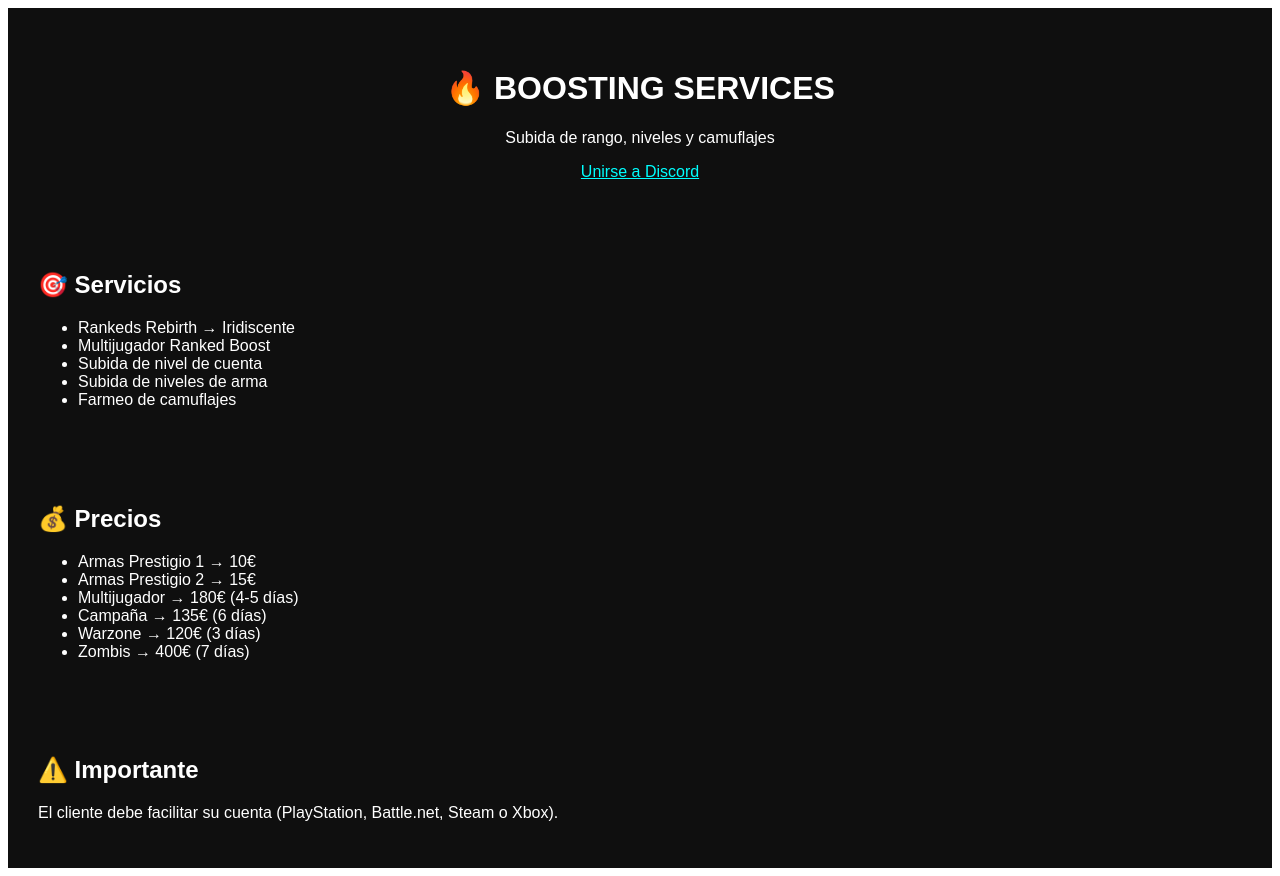
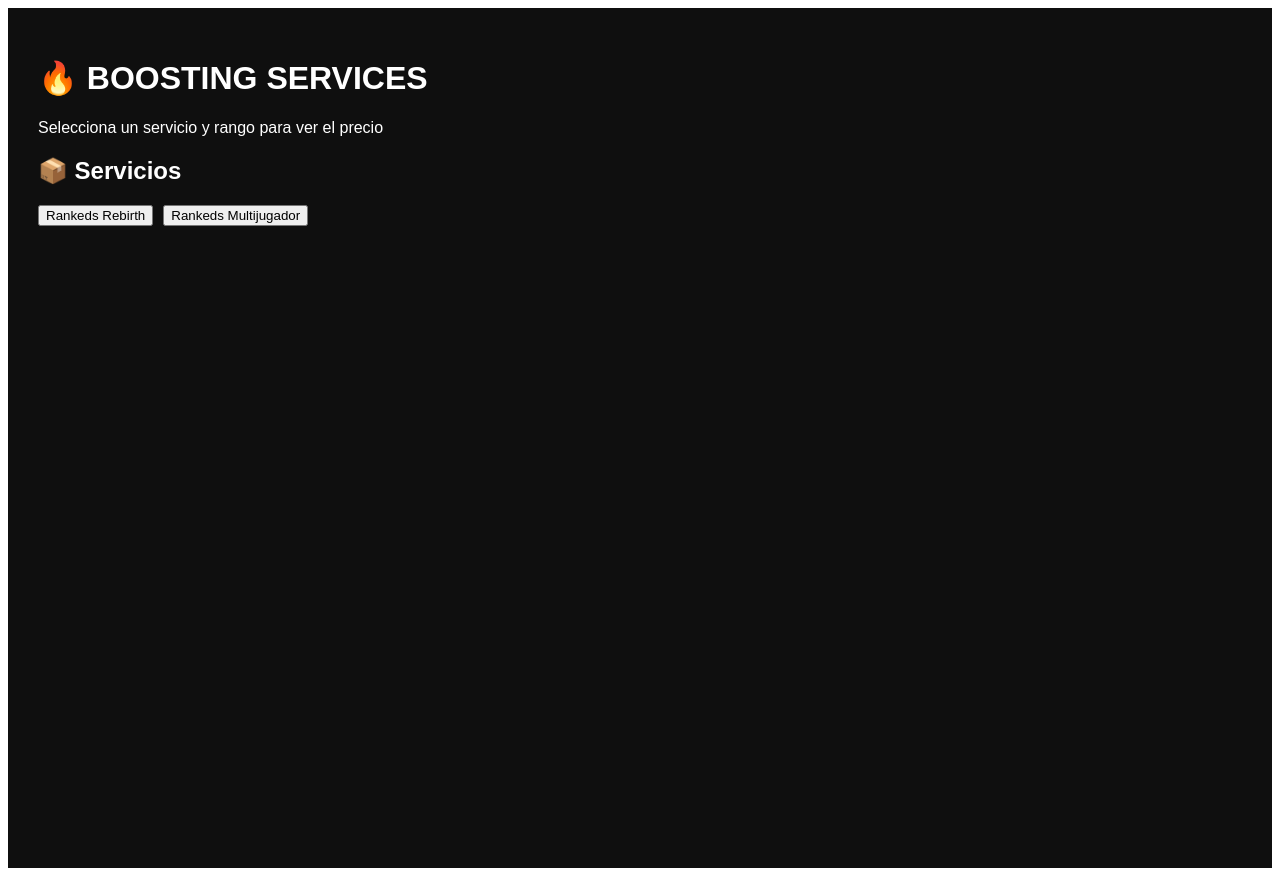
Before and after one commit to lucan9981-coder/mi-web-boosting-2, a React (Vite) app: page / in a window 1280 px wide. Built offline with nearby package versions, Linux system fonts and the light colour scheme.

Commit message:
Update App.jsx

```diff
--- a/src/App.jsx
+++ b/src/App.jsx
@@ -1,45 +1,94 @@
+import { useState } from "react";
+
 export default function App() {
+  const [service, setService] = useState("");
+  const [rank, setRank] = useState("");
+  const [order, setOrder] = useState(false);
+
+  const prices = {
+    rebirth: {
+      oro: 10,
+      plata: 15,
+      platino: 20,
+      diamante: 30,
+      carmesi: 40,
+      iridiscente: 60
+    },
+    multijugador: {
+      oro: 15,
+      plata: 20,
+      platino: 30,
+      diamante: 40,
+      carmesi: 55,
+      iridiscente: 80
+    }
+  };
+
+  const price = service && rank ? prices[service][rank] : 0;
+
   return (
-    <div style={{ background: "#0f0f0f", color: "white", minHeight: "100vh", fontFamily: "Arial" }}>
+    <div style={{ background: "#0f0f0f", color: "white", minHeight: "100vh", padding: 30, fontFamily: "Arial" }}>
 
-      <header style={{ padding: 40, textAlign: "center" }}>
-        <h1>🔥 BOOSTING SERVICES</h1>
-        <p>Subida de rango, niveles y camuflajes</p>
-        <a href="https://discord.gg/w9D7wCKj" style={{ color: "cyan" }}>
-          Unirse a Discord
-        </a>
-      </header>
+      <h1>🔥 BOOSTING SERVICES</h1>
+      <p>Selecciona un servicio y rango para ver el precio</p>
 
-      <section style={{ padding: 30 }}>
-        <h2>🎯 Servicios</h2>
-        <ul>
-          <li>Rankeds Rebirth → Iridiscente</li>
-          <li>Multijugador Ranked Boost</li>
-          <li>Subida de nivel de cuenta</li>
-          <li>Subida de niveles de arma</li>
-          <li>Farmeo de camuflajes</li>
-        </ul>
-      </section>
+      {/* SERVICIOS */}
+      <h2>📦 Servicios</h2>
 
-      <section style={{ padding: 30 }}>
-        <h2>💰 Precios</h2>
-        <ul>
-          <li>Armas Prestigio 1 → 10€</li>
-          <li>Armas Prestigio 2 → 15€</li>
-          <li>Multijugador → 180€ (4-5 días)</li>
-          <li>Campaña → 135€ (6 días)</li>
-          <li>Warzone → 120€ (3 días)</li>
-          <li>Zombis → 400€ (7 días)</li>
-        </ul>
-      </section>
+      <button onClick={() => { setService("rebirth"); setRank(""); }}>
+        Rankeds Rebirth
+      </button>
 
-      <section style={{ padding: 30 }}>
-        <h2>⚠️ Importante</h2>
-        <p>
-          El cliente debe facilitar su cuenta (PlayStation, Battle.net, Steam o Xbox).
-        </p>
-      </section>
+      <button onClick={() => { setService("multijugador"); setRank(""); }} style={{ marginLeft: 10 }}>
+        Rankeds Multijugador
+      </button>
 
+      {/* RANGOS */}
+      {service && (
+        <>
+          <h2 style={{ marginTop: 20 }}>🎯 Elige rango</h2>
+
+          {["oro", "plata", "platino", "diamante", "carmesi", "iridiscente"].map((r) => (
+            <button
+              key={r}
+              onClick={() => setRank(r)}
+              style={{
+                margin: 5,
+                padding: 10,
+                background: rank === r ? "green" : "gray",
+                color: "white"
+              }}
+            >
+              {r}
+            </button>
+          ))}
+        </>
+      )}
+
+      {/* PRECIO */}
+      {price > 0 && (
+        <div style={{ marginTop: 30 }}>
+          <h2>💰 Precio: {price}€</h2>
+
+          <button
+            onClick={() => setOrder(true)}
+            style={{ padding: 10, background: "cyan", color: "black", marginTop: 10 }}
+          >
+            Hacer pedido
+          </button>
+        </div>
+      )}
+
+      {/* PEDIDO */}
+      {order && (
+        <div style={{ marginTop: 30 }}>
+          <h2>✅ Pedido creado</h2>
+          <p>Servicio: {service}</p>
+          <p>Rango: {rank}</p>
+          <p>Total: {price}€</p>
+          <p>Te contactaremos por Discord</p>
+        </div>
+      )}
     </div>
   );
 }
```
